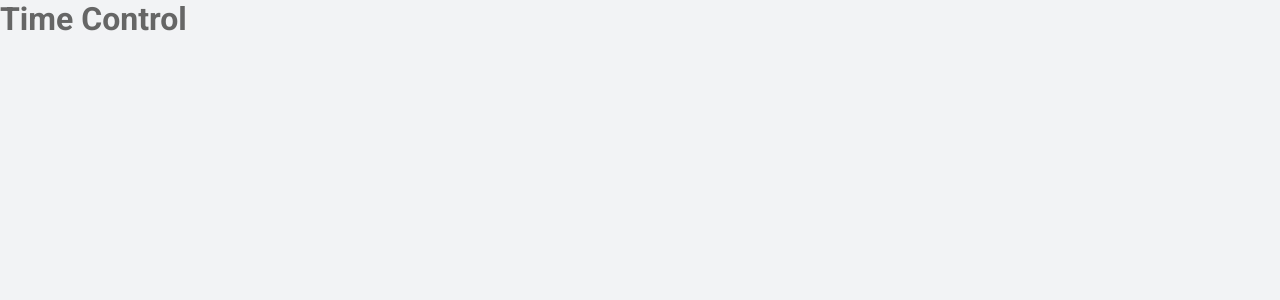
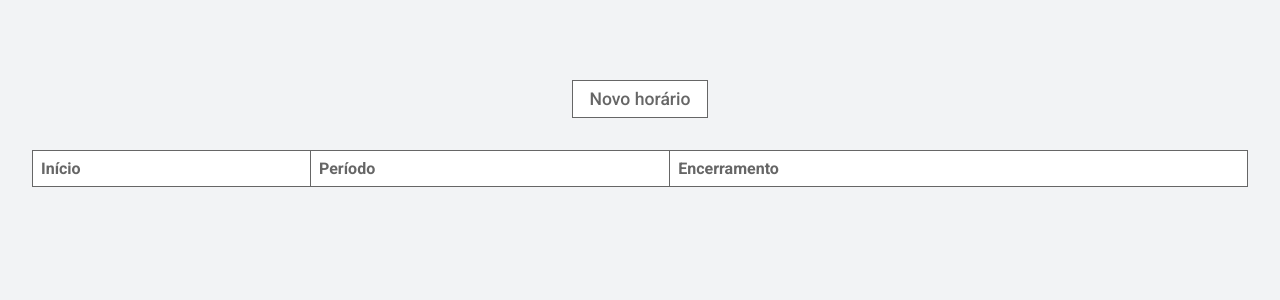
Before and after one commit to lucfersan/timecontrol, a Next.js app: page / in a window 1280 px wide. Shown: the top 300 px of the page. Built offline with nearby package versions, Linux system fonts and the light colour scheme.

Commit message:
feat: added modal using context api

```diff
--- /dev/null
+++ b/src/components/Modal/index.tsx
@@ -0,0 +1,29 @@
+import { useCallback, useContext, useState } from 'react';
+
+import { ModalContext } from '../../contexts/ModalContext';
+
+import { Container, ModalContent, Form } from './styles';
+
+const Modal: React.FC = () => {
+  const { closeModal } = useContext(ModalContext);
+
+  return (
+    <Container>
+      <ModalContent>
+        <Form>
+          <input type="time" name="beginning" />
+          <input type="time" name="period" />
+
+          <div>
+            <button type="button" onClick={closeModal}>
+              Cancelar
+            </button>
+            <button type="submit">Adicionar</button>
+          </div>
+        </Form>
+      </ModalContent>
+    </Container>
+  );
+};
+
+export default Modal;
--- /dev/null
+++ b/src/components/Modal/styles.ts
@@ -0,0 +1,78 @@
+import styled from 'styled-components';
+
+export const Container = styled.div`
+  background: rgba(149, 150, 151, 0.9);
+  position: fixed;
+  top: 0;
+  bottom: 0;
+  right: 0;
+  left: 0;
+  overflow: hidden;
+  display: flex;
+  align-items: center;
+  justify-content: center;
+`;
+
+export const ModalContent = styled.div`
+  border-radius: 5px;
+  display: flex;
+  align-items: center;
+  justify-content: center;
+  flex-direction: column;
+`;
+
+export const Form = styled.form`
+  input,
+  button {
+    font-size: 1.2rem;
+    border: 0;
+  }
+
+  input {
+    display: block;
+    margin-bottom: 2rem;
+    width: 25rem;
+    height: 1.3rem;
+    padding: 1.2rem 1rem;
+  }
+
+  div {
+    display: flex;
+    align-items: center;
+    justify-content: center;
+
+    button {
+      display: flex;
+      align-items: center;
+      justify-content: center;
+      transition: opacity 0.2s ease;
+      margin: 0 auto;
+      color: ${props => props.theme.colors.text};
+      border: 1px solid ${props => props.theme.colors.text};
+      background: ${props => props.theme.colors.white};
+      width: 10rem;
+      display: flex;
+      align-items: center;
+      justify-content: center;
+      padding: 0.5rem 1rem;
+
+      &:hover {
+        opacity: 0.9;
+      }
+    }
+  }
+
+  @media (max-width: 500px) {
+    input {
+      width: 13rem;
+    }
+
+    div {
+      flex-direction: column;
+
+      button:first-child {
+        margin-bottom: 0.5rem;
+      }
+    }
+  }
+`;
--- /dev/null
+++ b/src/components/Table/index.tsx
@@ -0,0 +1,19 @@
+import { TableContainer } from './styles';
+
+const Table: React.FC = () => {
+  return (
+    <TableContainer>
+      <thead>
+        <tr>
+          <th>Início</th>
+          <th>Período</th>
+          <th>Encerramento</th>
+        </tr>
+      </thead>
+
+      <tbody></tbody>
+    </TableContainer>
+  );
+};
+
+export default Table;
--- /dev/null
+++ b/src/components/Table/styles.ts
@@ -0,0 +1,14 @@
+import styled from 'styled-components';
+
+export const TableContainer = styled.table`
+  width: 100%;
+  background: ${props => props.theme.colors.white};
+  border-collapse: collapse;
+
+  td,
+  th {
+    border: 1px solid ${props => props.theme.colors.text};
+    text-align: left;
+    padding: 0.5rem;
+  }
+`;
--- /dev/null
+++ b/src/contexts/ModalContext.tsx
@@ -0,0 +1,41 @@
+import { createContext, ReactNode, useCallback, useState } from 'react';
+
+import Modal from '../components/Modal';
+
+interface ModalProps {
+  children: ReactNode;
+}
+
+interface ModalContextData {
+  openModal: () => void;
+  closeModal: () => void;
+}
+
+export const ModalContext = createContext<ModalContextData>(
+  {} as ModalContextData,
+);
+
+export function ModalProvider({ children }: ModalProps) {
+  const [isModalOpen, setIsModalOpen] = useState(false);
+
+  const openModal = useCallback(() => {
+    setIsModalOpen(true);
+  }, []);
+
+  const closeModal = useCallback(() => {
+    setIsModalOpen(false);
+  }, []);
+
+  return (
+    <ModalContext.Provider
+      value={{
+        openModal,
+        closeModal,
+      }}
+    >
+      {children}
+
+      {isModalOpen && <Modal />}
+    </ModalContext.Provider>
+  );
+}
--- a/src/pages/_app.tsx
+++ b/src/pages/_app.tsx
@@ -1,12 +1,17 @@
 import { AppProps } from 'next/app';
 import GlobalStyles from '../styles/GlobalStyles';
 import { ThemeProvider } from 'styled-components';
+import { ModalProvider } from '../contexts/ModalContext';
+
 import main from '../styles/themes/main';
 
 const MyApp: React.FC<AppProps> = ({ Component, pageProps }) => {
   return (
     <ThemeProvider theme={main}>
-      <Component {...pageProps} />
+      <ModalProvider>
+        <Component {...pageProps} />
+      </ModalProvider>
+
       <GlobalStyles />
     </ThemeProvider>
   );
--- a/src/pages/index.tsx
+++ b/src/pages/index.tsx
@@ -1,5 +1,21 @@
+import { useContext } from 'react';
+
+import Table from '../components/Table';
+
+import { ModalContext } from '../contexts/ModalContext';
+
+import { Container } from '../styles/pages/Home';
+
 const Home: React.FC = () => {
-  return <h1>Time Control</h1>;
+  const { openModal } = useContext(ModalContext);
+
+  return (
+    <Container>
+      <button onClick={openModal}>Novo horário</button>
+
+      <Table />
+    </Container>
+  );
 };
 
 export default Home;
--- /dev/null
+++ b/src/styles/pages/Home.ts
@@ -0,0 +1,21 @@
+import styled from 'styled-components';
+
+export const Container = styled.div`
+  width: 100vw;
+  height: 100vh;
+  padding: 5rem 2rem;
+
+  display: flex;
+  flex-direction: column;
+  align-items: center;
+
+  button {
+    margin-bottom: 2rem;
+    padding: 8px 16px;
+    border: 1px solid ${props => props.theme.colors.text};
+    font-size: 1.1rem;
+    font-weight: 500;
+    color: ${props => props.theme.colors.text};
+    background: ${props => props.theme.colors.white};
+  }
+`;
```
